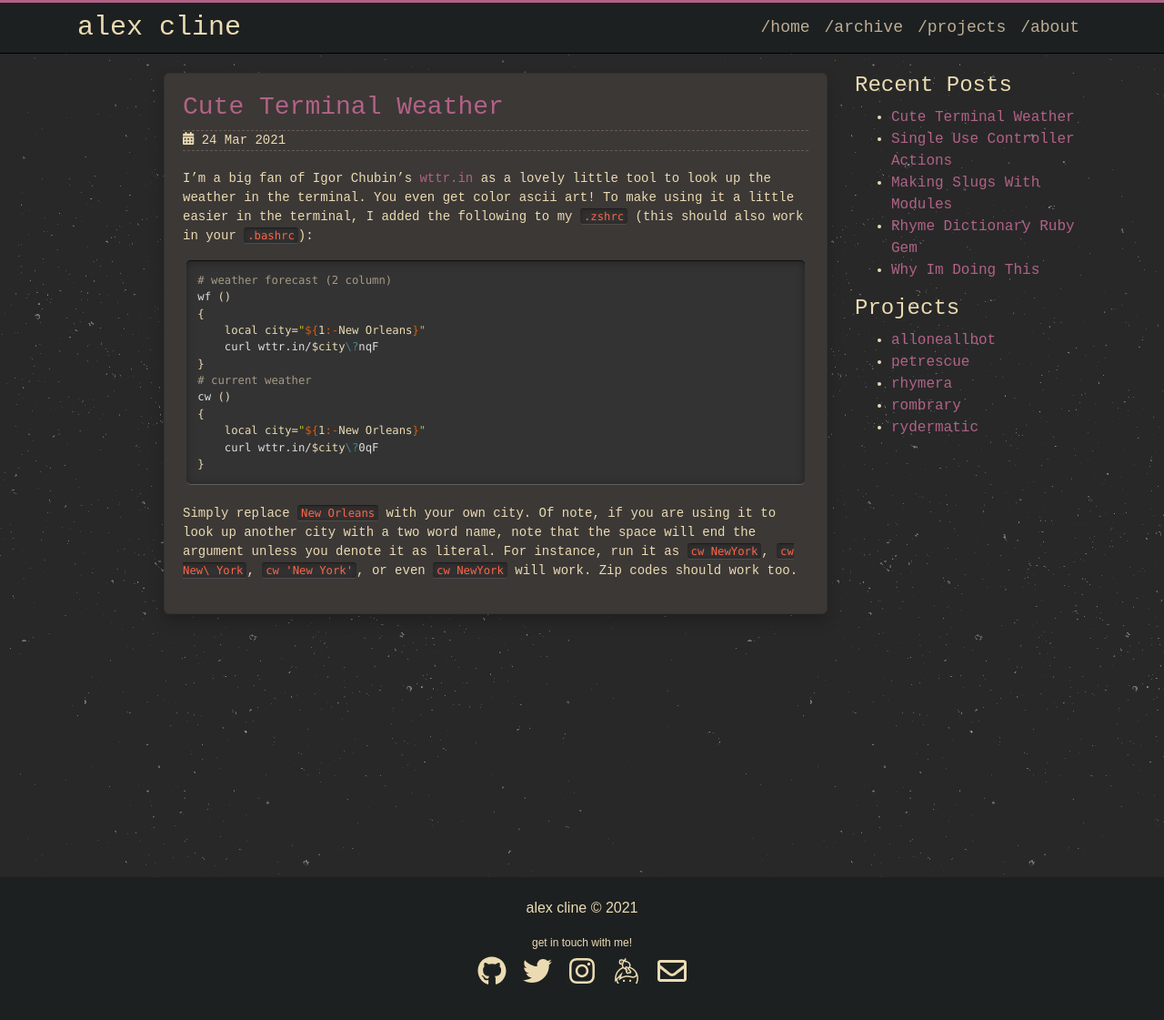
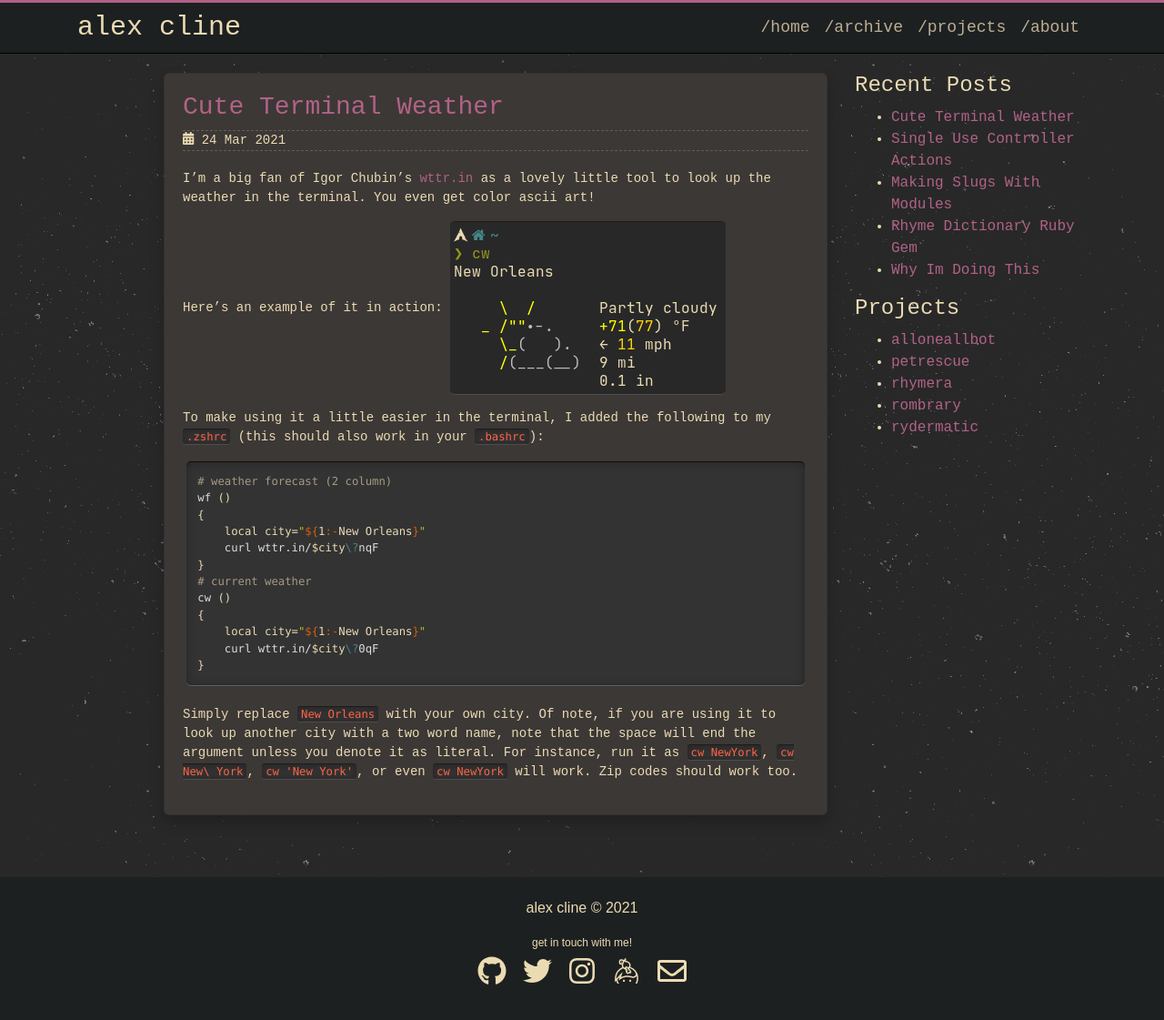
Before and after one commit to revarcline/revarcline.github.io, a Jekyll site: the page built from _posts/2021-03-24-cute-terminal-weather.md, in a window 1280 px wide and 1146 px high. Shown: the top 1121 px of the window at 91% size. Built offline with Jekyll 4.4.1, drawn with Linux system fonts in a browser that asks for light colours; our own code applies the rules of GitHub Pages for plain Markdown files.

Commit message:
added picture

````diff
--- a/_posts/2021-03-24-cute-terminal-weather.md
+++ b/_posts/2021-03-24-cute-terminal-weather.md
@@ -1,5 +1,10 @@
-I'm a big fan of Igor Chubin's [wttr.in](https://wttr.in/) as a lovely little tool to look up the weather in the terminal. You even get color ascii art! To make using it a little easier in the terminal, I added the following to my `.zshrc` (this should also work in your `.bashrc`):
+I'm a big fan of Igor Chubin's [wttr.in](https://wttr.in/) as a lovely little tool to look up the weather in the terminal. You even get color ascii art!
 
+Here's an example of it in action:
+![current weather](/assets/images/wttr.png)
+
+To make using it a little easier in the terminal, I added the following to my `.zshrc` (this should also work in your `.bashrc`):
+<!--more-->
 ```bash
 # weather forecast (2 column)
 wf ()
````
Also changed, not shown: assets/images/wttr.png (added).
